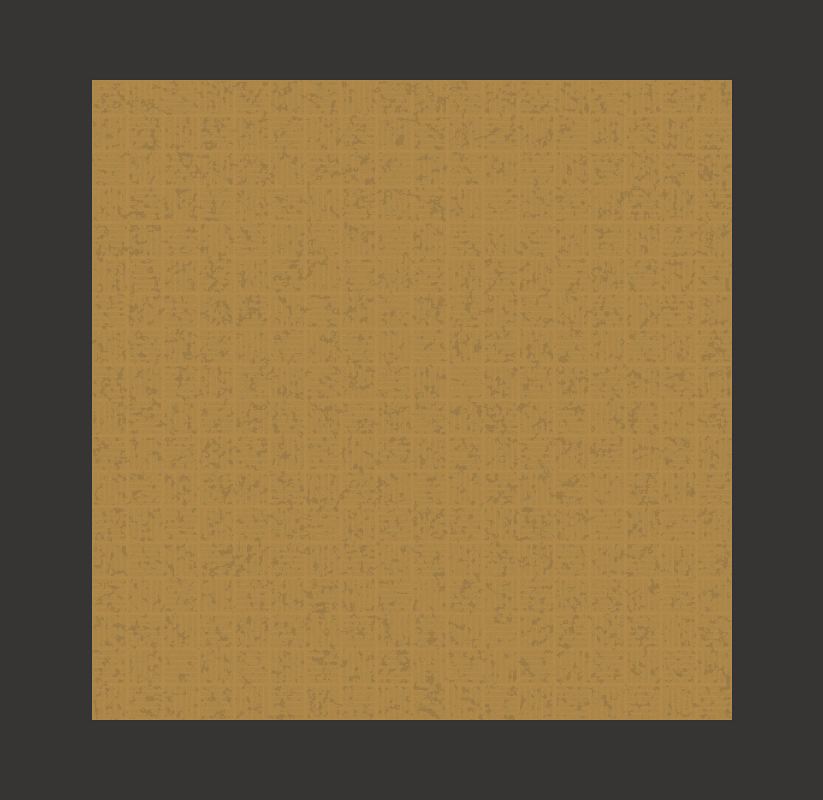
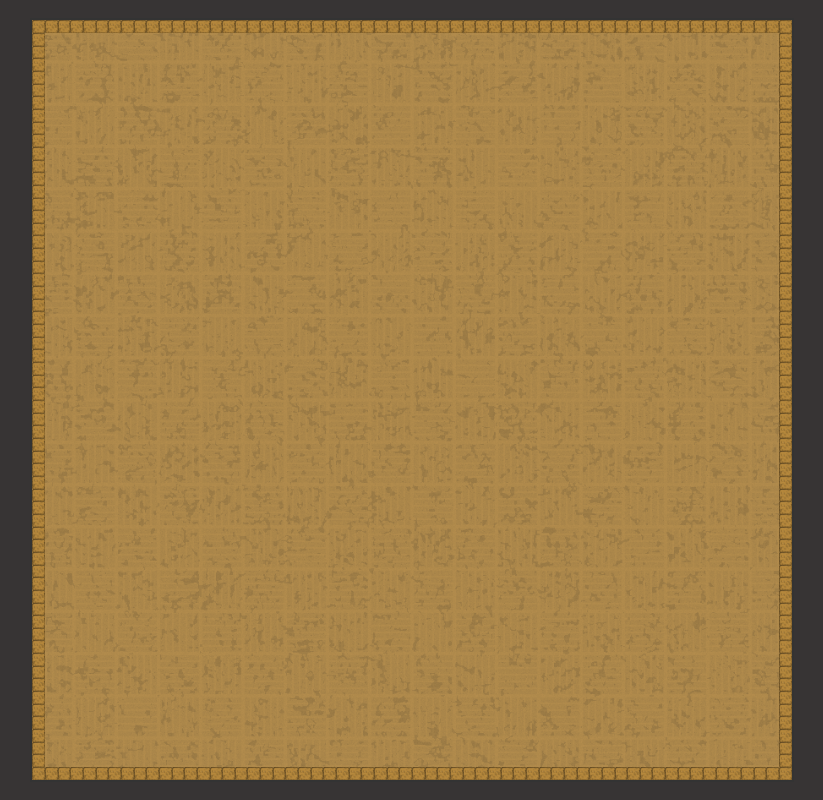
Before and after one commit to annalounamaria/Haamupeli_Tiistai_k2025, a plain HTML site: page public/index.html in a window 1280 px wide. Both pictures are taken after a click on the button "Aloita peli". Shown: the whole page, without its empty margins (228-1051 px from the left). Drawn offline with Linux system fonts and the light colour scheme.

Commit message:
Kuudes_ commit

```diff
--- a/public/script.js
+++ b/public/script.js
@@ -1,13 +1,25 @@
-let BOARD_SIZE = 12;
+let BOARD_SIZE = 60;
+const cellSize = calculateCellSize();
 let board;
 
 document.getElementById("new-game-btn").addEventListener('click',startGame);
+
+function calculateCellSize() {
+    // Otetaan talteen pienempi luku ikkunan leveydestä ja korkeudesta
+    const screenSize = Math.min(window.innerWidth, window.innerHeight);
+    // Tehdään pelilaudasta hieman tätä pienempi, jotta jää pienet reunat
+    const gameBoardSize = 0.95 * screenSize;
+    // Laudan koko jaetaan ruutujen määrällä, jolloin saadaan yhden ruudun eli cellin koko
+    // ja se palautetaan return -komennolla
+    return (gameBoardSize / BOARD_SIZE);
+    }
 
 function startGame(){
     console.log("KLIKATTU");
     document.getElementById("intro-screen").style.display='none';
     document.getElementById("game-screen").style.display='block';
-    generateRandomBoard();
+    board = generateRandomBoard();
+    drawBoard(board);
 }
 
 function generateRandomBoard(){
@@ -21,5 +33,30 @@ function generateRandomBoard(){
             }
         }
     }
+    return newBoard;
+}
+
+function drawBoard(board){
+    const gameBoard = document.getElementById('game-board');
+
+    const cellSize = calculateCellSize();
+
+    gameBoard.style.gridTemplateColumns = `repeat(${BOARD_SIZE}, 1fr)`;
+
+    for(let y = 0; y < BOARD_SIZE; y++){
+        for(let x = 0; x < BOARD_SIZE; x++){
+            const cell = document.createElement('div');
+            cell.classList.add('cell');
+
+            cell.style.width = cellSize + "px";
+            cell.style.height = cellSize + "px";
+
+
+            if(board[y][x]=='W'){
+                cell.classList.add('wall');
+            }
+            gameBoard.appendChild(cell);
+        }
+    }
 
 }
--- a/public/style.css
+++ b/public/style.css
@@ -61,10 +61,27 @@ button {
     background-image: url('images/background.png');
     background-size: cover;
     background-position: center;
-    width: 50vw;
-    height: 50vw;
+    width : fit-content;
+    height: fit-content;
+/*     width: 50vw;
+    height: 50vw; */
     margin: 10px auto;
     border: 2px solid #333;
     padding: 0px;
     background-color: rgba(221, 221, 221, 0.8);
 }
+
+.cell {
+    width: 10px;
+    height: 10px;
+    display: flex;
+    align-items: center;
+    justify-content: center;
+}
+
+.wall {
+    background-image: url('images/wall.png');
+    width: 50px;
+    height: 50px;
+    background-size: cover;
+}
```
Also changed, not shown: public/images/wall.png (added).
